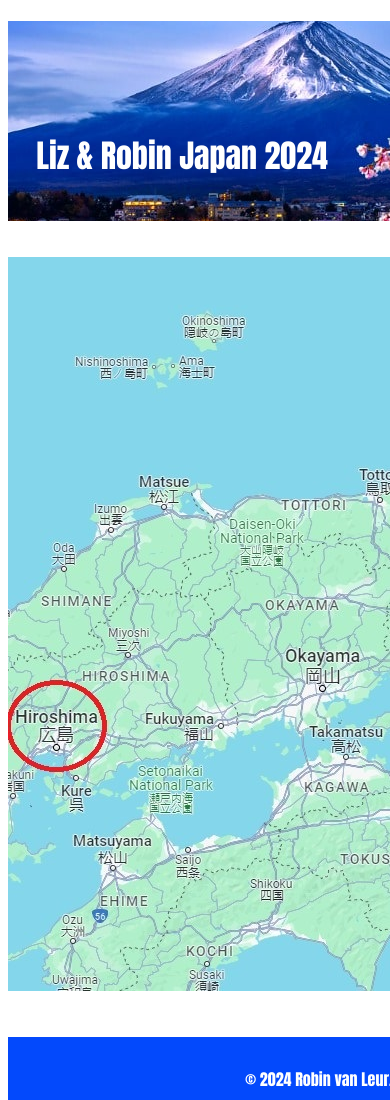
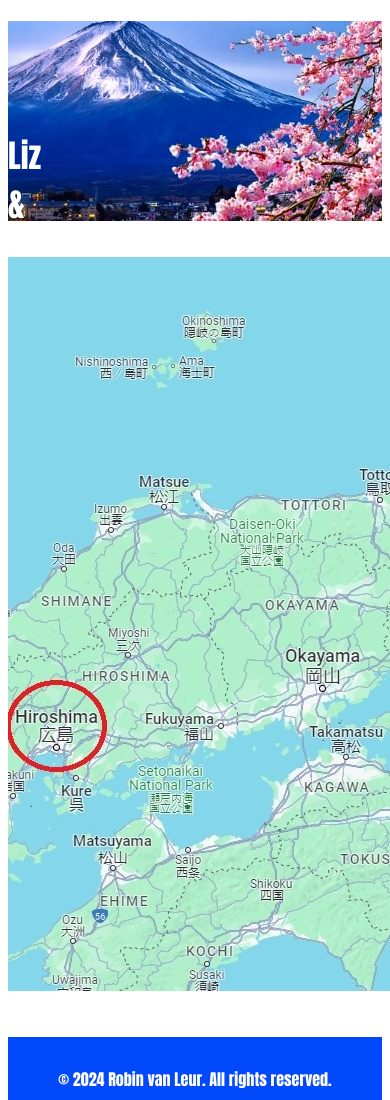
Before and after one commit to rluzzion/japan, a plain HTML site: page index.html in a window 390 px wide. Shown: the top 1100 px of the page. Drawn offline with Linux system fonts and the light colour scheme.

Commit message:
Add files via upload

```diff
--- a/style.css
+++ b/style.css
@@ -6,11 +6,6 @@ header{
 	background-position: center;
 	color: rgb(255,255,255);
 	text-align: center;
-}
-@media only screen and (max-width: 768px) {
-	header{
-		width: 200%;
-	}
 }
 #paginakop{
 	padding-top: 110px;
@@ -82,7 +77,7 @@ footer{
 	text-align: center;
 }
 @media only screen and (max-width: 768px) {
-	footer{
+	img{
 		width: 200%;
 	}
 }
```
